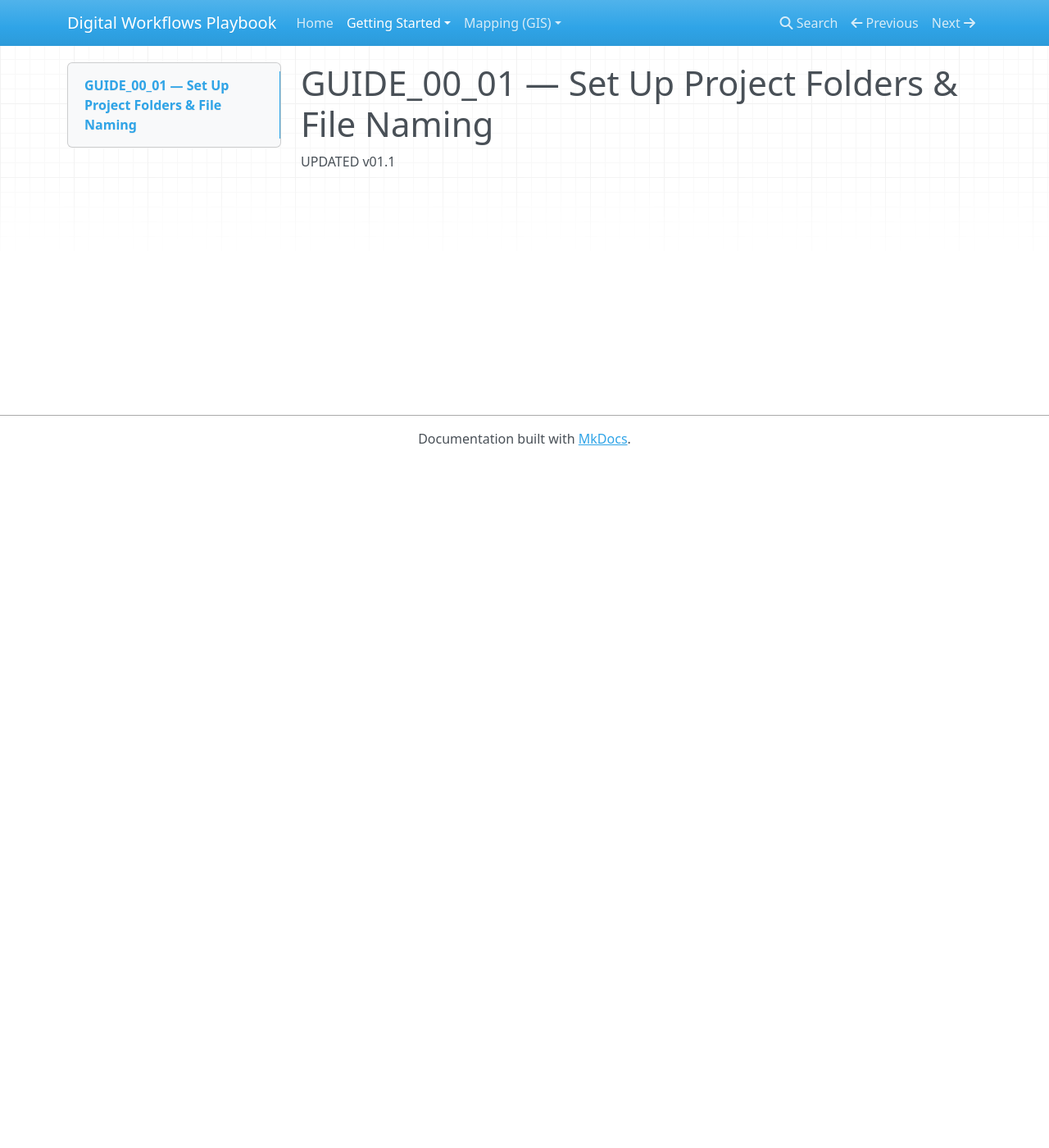
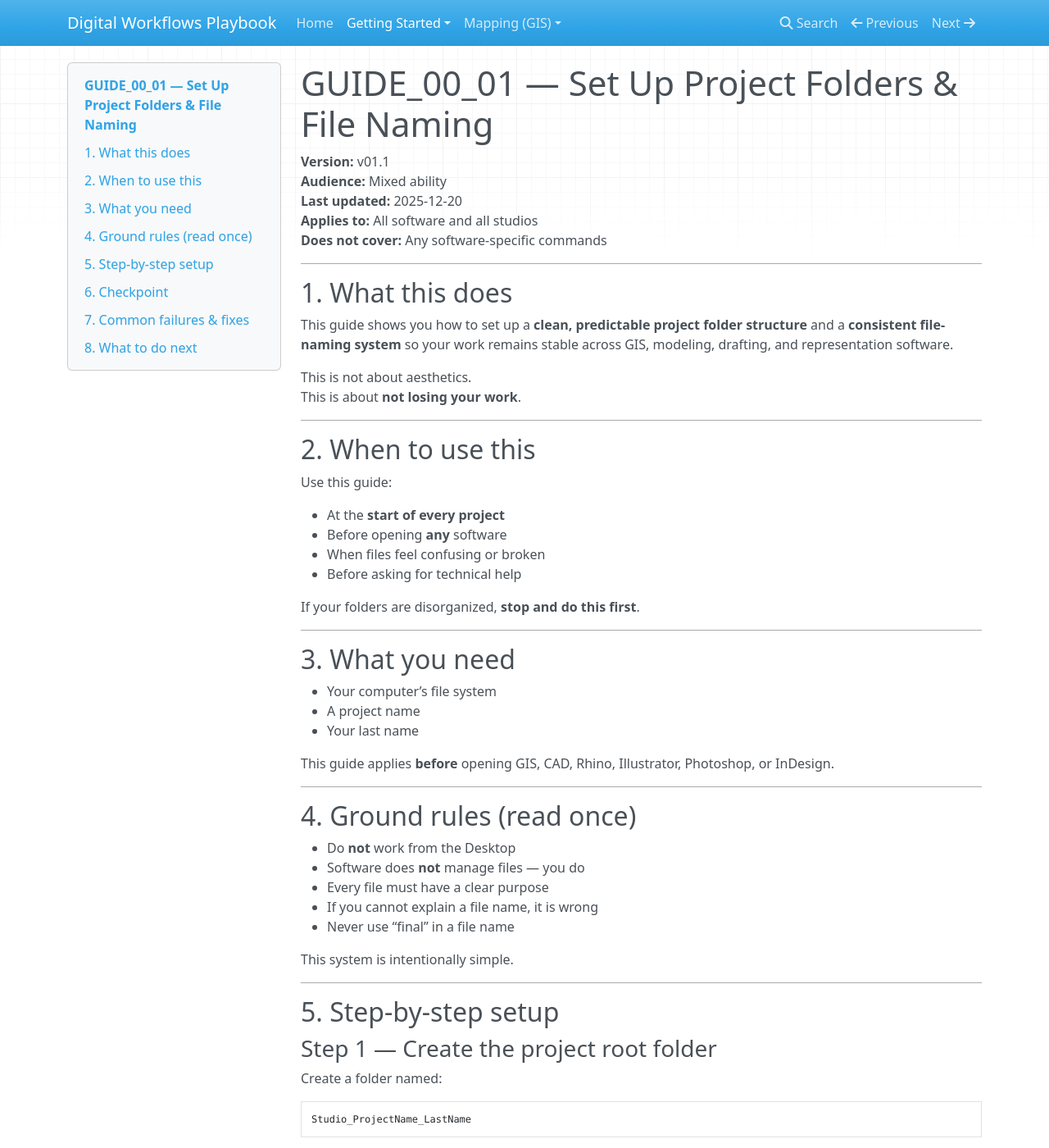
Before and after one commit to machineLandscape/digital-workflows-playbook, an MkDocs documentation site: the page built from docs/00_getting_started/guide_00_01_folders.md, in a window 1280 px wide and 1400 px high. Shown: the whole window at 82% size. Built offline with MkDocs 1.6.1, drawn with Linux system fonts in a browser that asks for light colours; nearby versions of some CDN libraries; some of the changed text lies outside the part shown.

Commit message:
Add files via upload
Restore full content for GUIDE_00_01

````diff
--- a/docs/00_getting_started/guide_00_01_folders.md
+++ b/docs/00_getting_started/guide_00_01_folders.md
@@ -1,3 +1,203 @@
 # GUIDE_00_01 — Set Up Project Folders & File Naming
 
-UPDATED v01.1
+**Version:** v01.1
+**Audience:** Mixed ability
+**Last updated:** 2025-12-20
+**Applies to:** All software and all studios
+**Does not cover:** Any software-specific commands
+
+---
+
+## 1. What this does
+
+This guide shows you how to set up a **clean, predictable project folder structure** and a **consistent file-naming system** so your work remains stable across GIS, modeling, drafting, and representation software.
+
+This is not about aesthetics.
+This is about **not losing your work**.
+
+---
+
+## 2. When to use this
+
+Use this guide:
+
+- At the **start of every project**
+- Before opening **any** software
+- When files feel confusing or broken
+- Before asking for technical help
+
+If your folders are disorganized, **stop and do this first**.
+
+---
+
+## 3. What you need
+
+- Your computer’s file system
+- A project name
+- Your last name
+
+This guide applies **before** opening GIS, CAD, Rhino, Illustrator, Photoshop, or InDesign.
+
+---
+
+## 4. Ground rules (read once)
+
+- Do **not** work from the Desktop
+- Software does **not** manage files — you do
+- Every file must have a clear purpose
+- If you cannot explain a file name, it is wrong
+- Never use “final” in a file name
+
+This system is intentionally simple.
+
+---
+
+## 5. Step-by-step setup
+
+### Step 1 — Create the project root folder
+
+Create a folder named:
+
+```
+Studio_ProjectName_LastName
+```
+
+Example:
+
+```
+LA401_UrbanRiver_Garcia
+```
+
+This is your **project root**. Everything lives here.
+
+---
+
+### Step 2 — Create the required subfolders
+
+Inside the project root, create **exactly these folders**:
+
+```
+/00_admin
+/01_source
+/02_exports
+/03_refs
+```
+
+Do not rename them.
+
+---
+
+### Step 3 — Know what goes where
+
+#### `/00_admin`
+Use for:
+- Assignment prompts
+- Notes
+- Screenshots for troubleshooting
+
+This folder is for **humans**, not software.
+
+---
+
+#### `/01_source`
+Use for **editable working files**:
+- `.dwg` (CAD)
+- `.3dm` (Rhino)
+- `.qgz` (QGIS)
+- `.ai`, `.psd`, `.indd`
+
+Rule:
+If you open it and edit it, it lives here.
+
+---
+
+#### `/02_exports`
+Use for:
+- PDFs
+- JPGs / PNGs
+- Files you submit or pin up
+
+Rule:
+Nothing in this folder should be edited.
+
+---
+
+#### `/03_refs`
+Use for:
+- GIS data
+- Base drawings
+- Images you did not create
+- Downloaded reference files
+
+Rule:
+If you didn’t make it, it goes here.
+
+---
+
+### Step 4 — Name files consistently
+
+Use this format:
+
+```
+Project_DrawingType_LastName_YYYYMMDD.ext
+```
+
+Examples:
+
+```
+UrbanRiver_ContextMap_Garcia_20250312.pdf
+UrbanRiver_TerrainModel_Garcia_20250318.3dm
+UrbanRiver_SitePlan_Garcia_20250402.dwg
+```
+
+---
+
+### Step 5 — Never overwrite without changing the date
+
+If you revise a file:
+- Update the date
+- Save a new version
+
+This creates version history **without extra software**.
+
+---
+
+## 6. Checkpoint
+
+Someone else should be able to open your project folder and immediately understand:
+
+- What the project is
+- Where working files live
+- What has been exported
+- What is reference material
+
+If not, fix it now.
+
+---
+
+## 7. Common failures & fixes
+
+**Problem:** Files everywhere
+**Fix:** Move them into the four folders. Do not overthink it.
+
+**Problem:** Multiple files named “final”
+**Fix:** Replace “final” with dates.
+
+**Problem:** Missing links or broken imports
+**Fix:** Keep all files inside the project root.
+
+**Problem:** You don’t know what a file is
+**Fix:** Rename it immediately.
+
+---
+
+## 8. What to do next
+
+- Next:
+  → [Find and Evaluate Spatial Data for a Site (US)](../01_mapping/guide_gis_01_find_data.md)
+
+- If files keep breaking:
+  → [Troubleshoot When Something Goes Wrong](guide_00_03_troubleshoot.md)
+
+Folder structure is **workflow infrastructure**.
+Get it right once and everything else gets easier.
````
